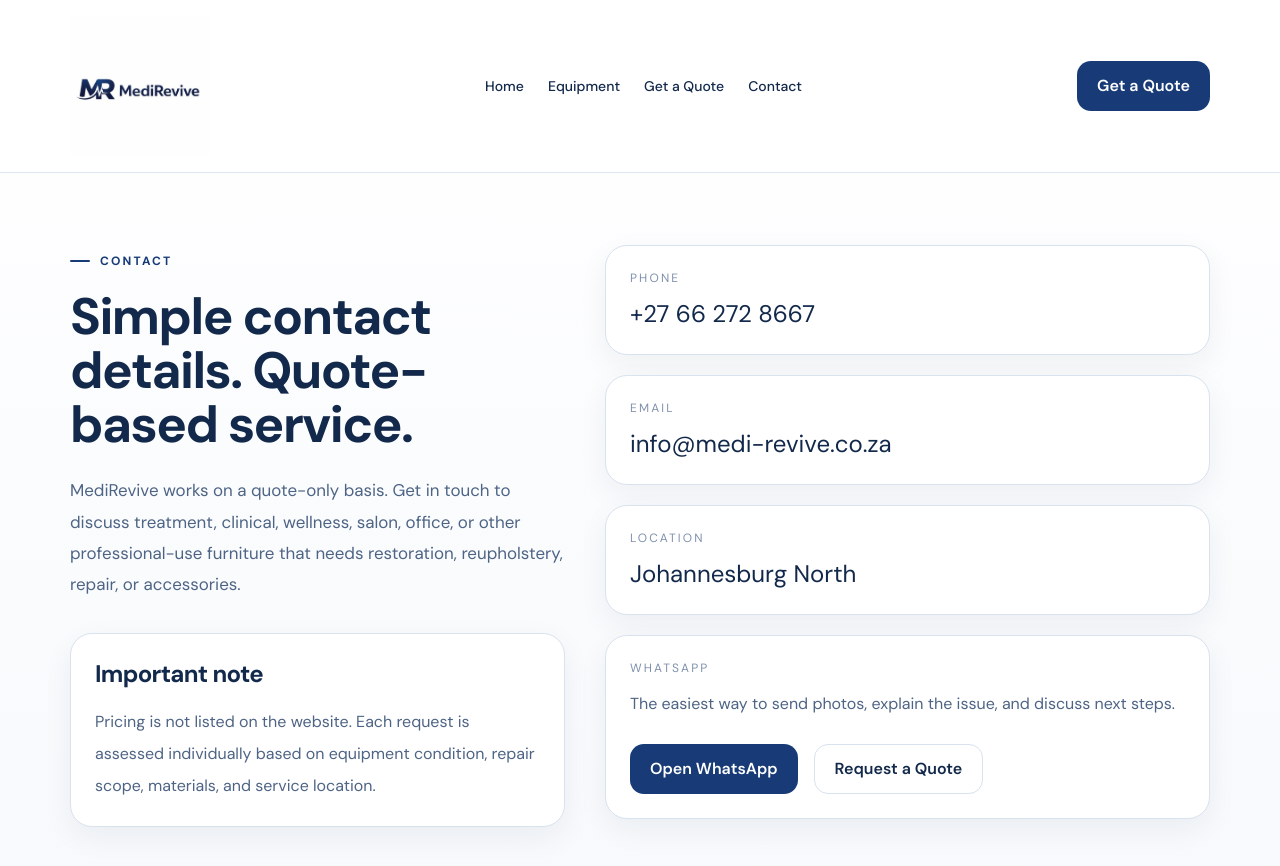
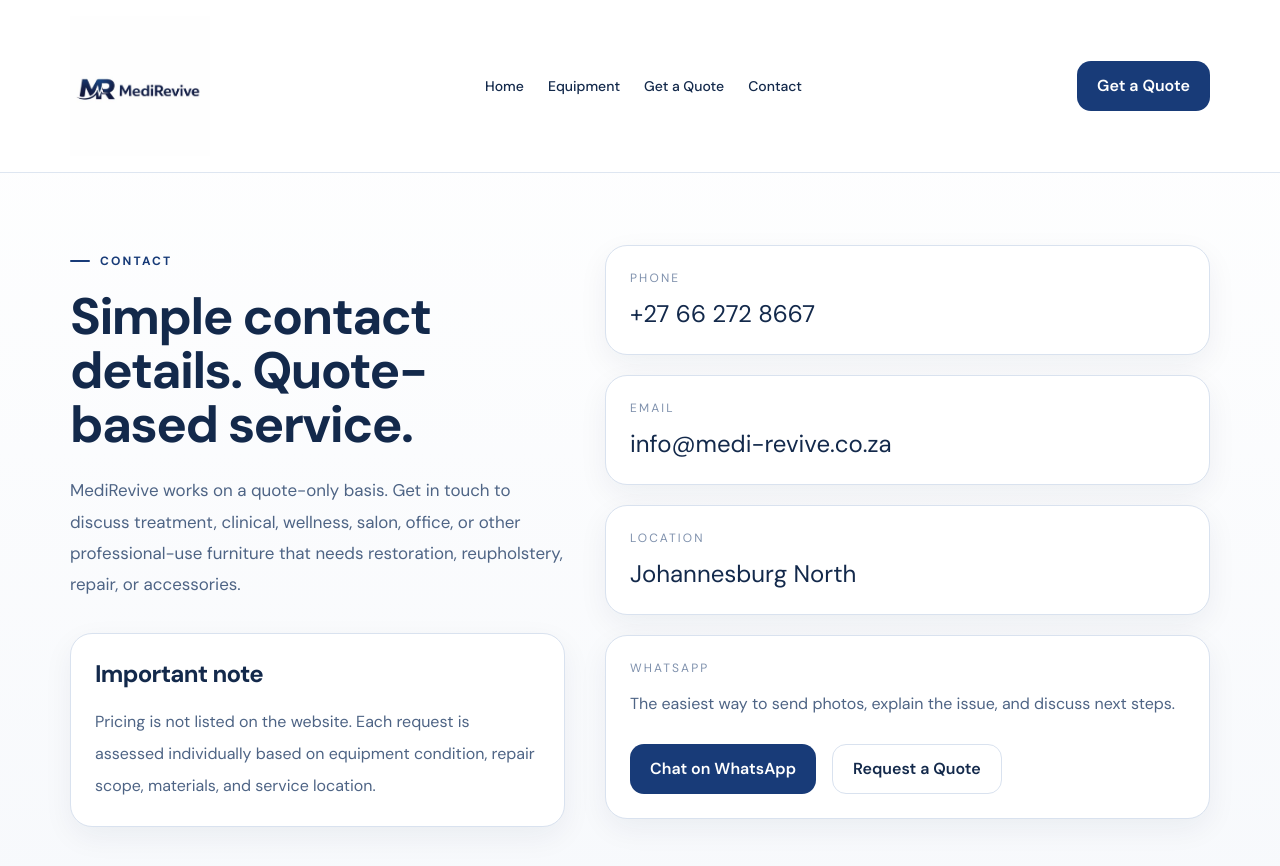
Before and after one commit to Nippie800/medirevive-hub, a Next.js app: page /contact in a window 1280 px wide. Shown: the top 866 px of the page. Built offline with nearby package versions, Linux system fonts and the light colour scheme.

Commit message:
beginning of whatsapp setup

```diff
--- a/src/app/contact/page.tsx
+++ b/src/app/contact/page.tsx
@@ -157,13 +157,13 @@ export default function ContactPage() {
 
                 <div className="mt-6 flex flex-col gap-4 sm:flex-row">
                   <a
-                    href="https://wa.me/270000000000"
-                    target="_blank"
-                    rel="noopener noreferrer"
-                    className="site-button-primary"
-                  >
-                    Open WhatsApp
-                  </a>
+  href="https://wa.me/27662728667?text=Hi%20MediRevive,%20I%20would%20like%20to%20request%20a%20quote."
+  target="_blank"
+  rel="noopener noreferrer"
+  className="site-button-primary"
+>
+  Chat on WhatsApp
+</a>
                   <Link href="/quote" className="site-button-secondary">
                     Request a Quote
                   </Link>
```
